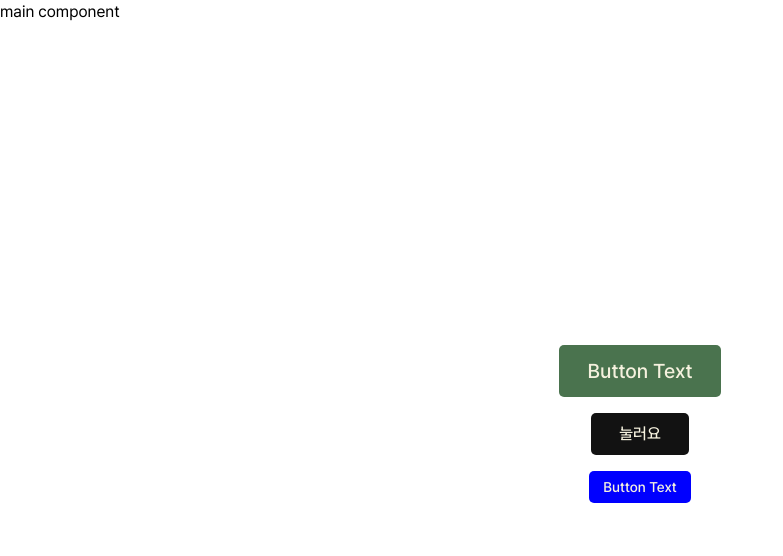
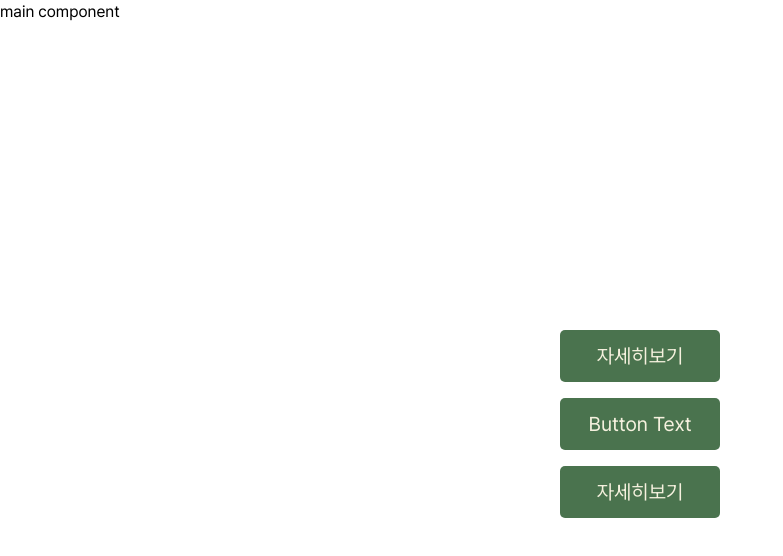
Before and after one commit to Team-Detective/tomatoes, a Next.js app: page / in a window 1280 px wide. Shown: the top 556 px of the page, without its empty margins (0-783 px from the left). Built offline with nearby package versions, Linux system fonts and the light colour scheme.

Commit message:
design: 공용 버튼 컴포넌트를 배너 링크 컴포넌트로 수정
- 공용 버튼 컴포넌트를 배너 링크 컴포넌트로 수정
- 스크린 사이즈별 버튼 크기 구현
Related to: #5

```diff
--- a/src/app/page.tsx
+++ b/src/app/page.tsx
@@ -1,13 +1,13 @@
-import Button from '@/components/common/Button';
+import BannerLink from '@/components/common/BannerLink';
 
 export default function Home() {
   return (
     <>
       <h1>main component</h1>
-      <div className='flex flex-col gap-4 justify-center h-screen items-center'>
-        <Button text='Button Text' size='large' />
-        <Button text='눌러요' size='medium' bgColor='#121212' />
-        <Button text='Button Text' size='small' bgColor='blue' />
+      <div className="flex flex-col gap-4 justify-center h-screen items-center">
+        <BannerLink text="자세히보기" url="https://google.com" />
+        <BannerLink text="Button Text" url="https://google.com" />
+        <BannerLink text="자세히보기" url="https://google.com" />
       </div>
     </>
   );
--- /dev/null
+++ b/src/components/common/BannerLink.tsx
@@ -0,0 +1,22 @@
+import Link from 'next/link';
+
+interface BannerLinkProps {
+  text: string;
+  url: string;
+}
+
+export default function BannerLink({ text, url }: BannerLinkProps) {
+  return (
+    <Link
+      href={url}
+      className="
+        text-[#F5F1DE] rounded-[5px] hover:bg-opacity-90 bg-[#4A734E] text-center flex flex-row gap-2.5 items-center justify-center
+        md:w-[140px] md:h-[42px] md:text-base
+        w-[100px] h-8 text-sm
+        lg:w-40 lg:h-[52px] lg:text-xl
+      "
+    >
+      {text}
+    </Link>
+  );
+}
--- a/src/components/common/Button.tsx
+++ /dev/null
@@ -1,27 +0,0 @@
-interface ButtonProps {
-  text: string;
-  bgColor?: string; // 사용자 정의 배경색
-  size?: 'small' | 'medium' | 'large';
-}
-
-export default function Button({
-  text,
-  bgColor = '#4A734E', // 기본 배경색 설정
-  size = 'medium',
-}: ButtonProps) {
-  const sizeClass =
-    size === 'small'
-      ? 'text-[14px] py-[5.5px] px-[14px]'
-      : size === 'large'
-      ? 'text-[20px] py-[11px] px-[28.5px]'
-      : 'text-[16px] py-[9px] px-[28.5px]';
-
-  return (
-    <button
-      className={`text-[#F5F1DE] font-medium rounded-[5px] hover:bg-opacity-90 ${sizeClass}`}
-      style={{ backgroundColor: bgColor }} // 스타일로 배경색을 동적으로 적용
-    >
-      {text}
-    </button>
-  );
-}
```
